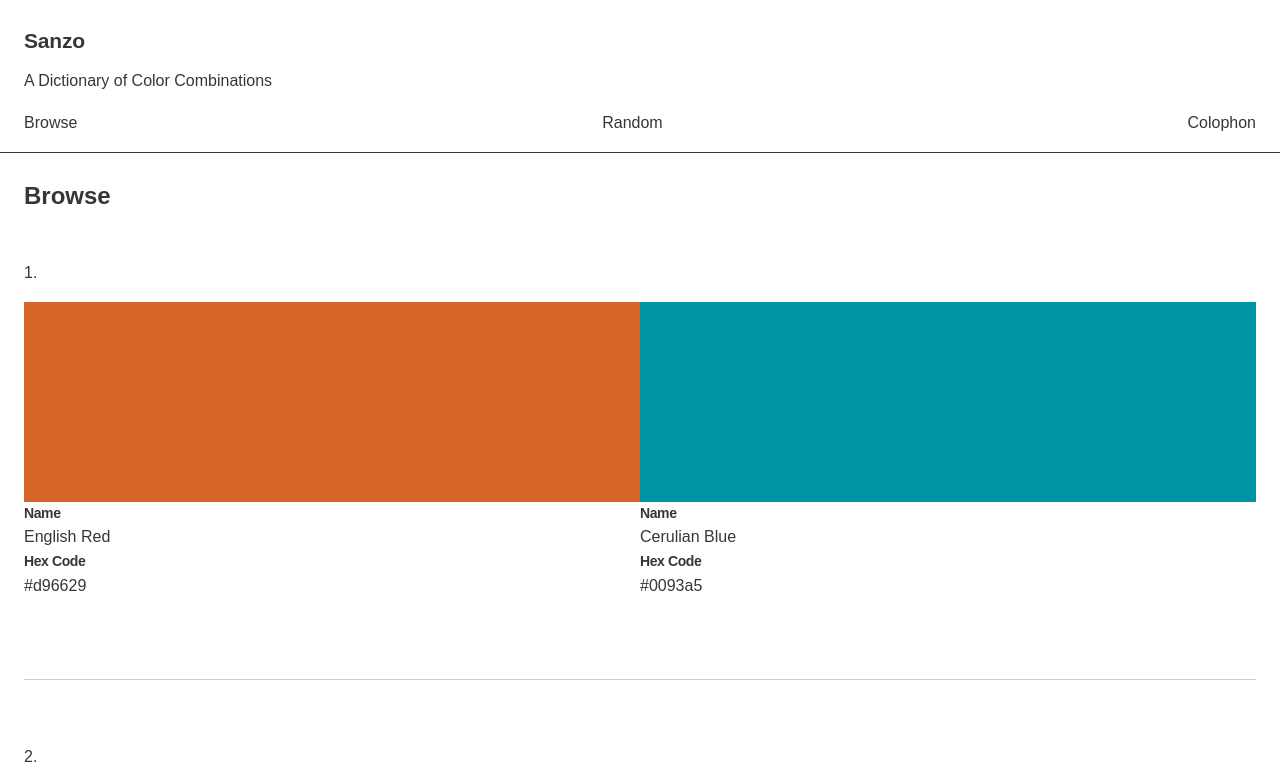
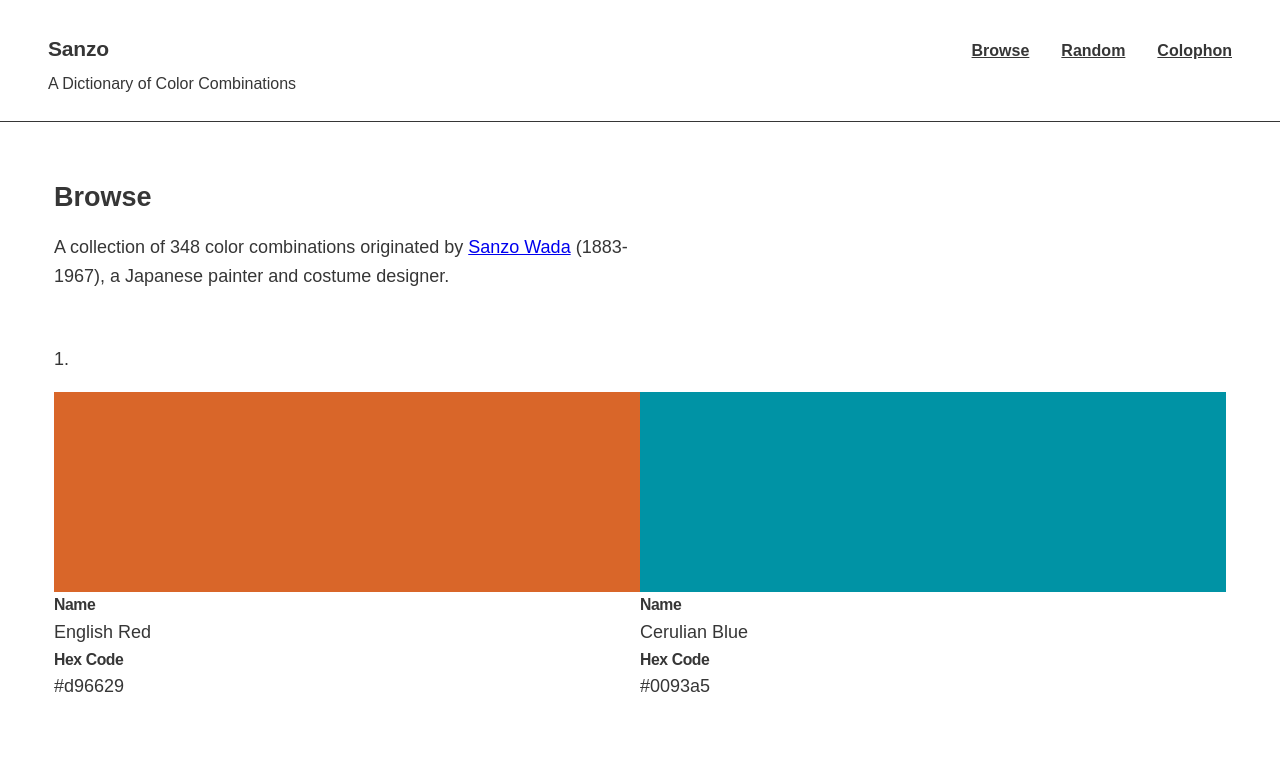
Before and after one commit to Z4P0/sanzo, an Eleventy site: page site/index.njk in a window 1280 px wide. Shown: the top 782 px of the page. Built offline with nearby package versions, Linux system fonts and the light colour scheme; Eleventy itself is replaced by a stand-in of ours; files that its build step writes are made by us from their sources.

Commit message:
style up the nav and add more stuff to the colophon

```diff
--- a/_includes/page.njk
+++ b/_includes/page.njk
@@ -13,10 +13,12 @@ title: Sanzo
   <body>
     <div class="container">
       <header class="site-header">
-        <h1 class="site-title">
-          <a href="/">Sanzo</a>
-        </h1>
-        <p>A Dictionary of Color Combinations</p>
+        <div>
+          <h1 class="site-title">
+            <a href="/">Sanzo</a>
+          </h1>
+          <p>A Dictionary of Color Combinations</p>
+        </div>
         <ul class="site-menu">
           <li>
             <a href="/">Browse</a>
--- a/site/index.njk
+++ b/site/index.njk
@@ -2,7 +2,10 @@
 layout: page.njk
 ---
 
+
 <h2>Browse</h2>
+
+<p>A collection of 348 color combinations originated by <a href="https://sanzowada.com/about">Sanzo Wada</a> (1883-1967), a Japanese painter and costume designer.</p>
 
 <ol class="color-list">
   {%- for palette in palettes %}
--- a/site/styles/styles.css
+++ b/site/styles/styles.css
@@ -15,6 +15,10 @@ h1, h2, h3, h4, h5, h6 {
   margin-bottom: .5em;
 }
 
+/*h2 {
+  margin: 1em 0 1.5em;
+}
+*/
 dt {
   font-weight: bold;
 }
@@ -27,18 +31,28 @@ main {
   padding: 1.5em;
 }
 
+p {
+  max-width: 32em;
+}
+
+.container {
+  margin: auto;
+  max-width: 80em;
+}
+
 /* header */
 .site-header {
   border-bottom: 1px solid currentColor;
-  padding: 1.5em 1.5em 1em;
+  padding: 1.5em 1.5em;
 }
 
 .site-header a {
   color: inherit;
-  text-decoration: none;
+  font-weight: bold;
 }
 .site-header a:hover {
-  text-decoration: underline;
+  /*text-decoration: underline;*/
+  text-decoration: none;
 }
 
 
@@ -46,7 +60,13 @@ main {
 .site-title {
   font-size: 1.3125em;
   letter-spacing: -.2px;
+  margin: 0 0 .25em;
 }
+.site-title a {
+  text-decoration: none;
+}
+
+
 
 /* menu */
 .site-menu {
@@ -95,3 +115,41 @@ main {
 .swatch {
   height: 25vh;
 }
+
+
+
+
+/* medium */
+@media print, screen and (min-width: 40em) {
+  .site-header {
+    align-items: baseline;
+    display: flex;
+    justify-content: space-between;
+    padding: 2em 3em 1.5em;
+  }
+  .site-header p {
+    margin: 0;
+  }
+  .site-title {
+    margin: 0 0 .25em;
+  }
+
+  .site-menu li {
+    margin: 0 2em 0 0;
+  }
+  .site-menu li:last-child {
+    margin: 0;
+  }
+
+  main {
+    padding: 3em;
+  }
+}
+
+
+@media print, screen and (min-width: 80em) {
+  main {
+    font-size: 1.125em;
+
+  }
+}
```
Also changed, not shown: _includes/page.pug (+4 -3 lines), site/colophon.pug (+8 -4 lines).
